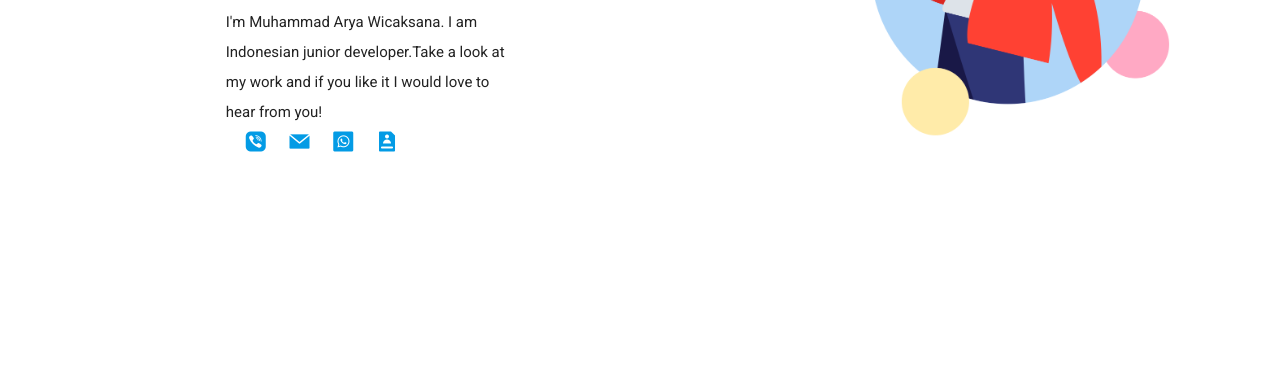
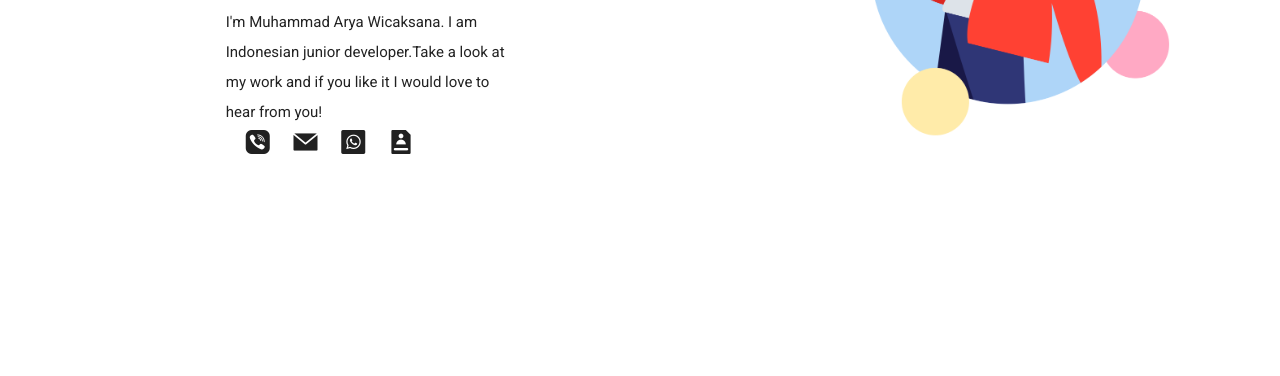
Before and after one commit to aryawicaksana/aryawicaksana.github.io, a plain HTML site: page index.html in a window 1280 px wide. Shown: the part 367-743 px from the top of the page. Drawn offline with nearby package versions, Linux system fonts and the light colour scheme.

Commit message:
Update flaticon.css

```diff
--- a/css/flaticon.css
+++ b/css/flaticon.css
@@ -25,7 +25,8 @@
 [class^="flaticon-"]:before, [class*=" flaticon-"]:before,
 [class^="flaticon-"]:after, [class*=" flaticon-"]:after {
   font-family: Flaticon;
-        font-size: 20px;
+        font-size: 24px;
+	color: #212121;
 font-style: normal;
 margin-left: 20px;
 }
```
